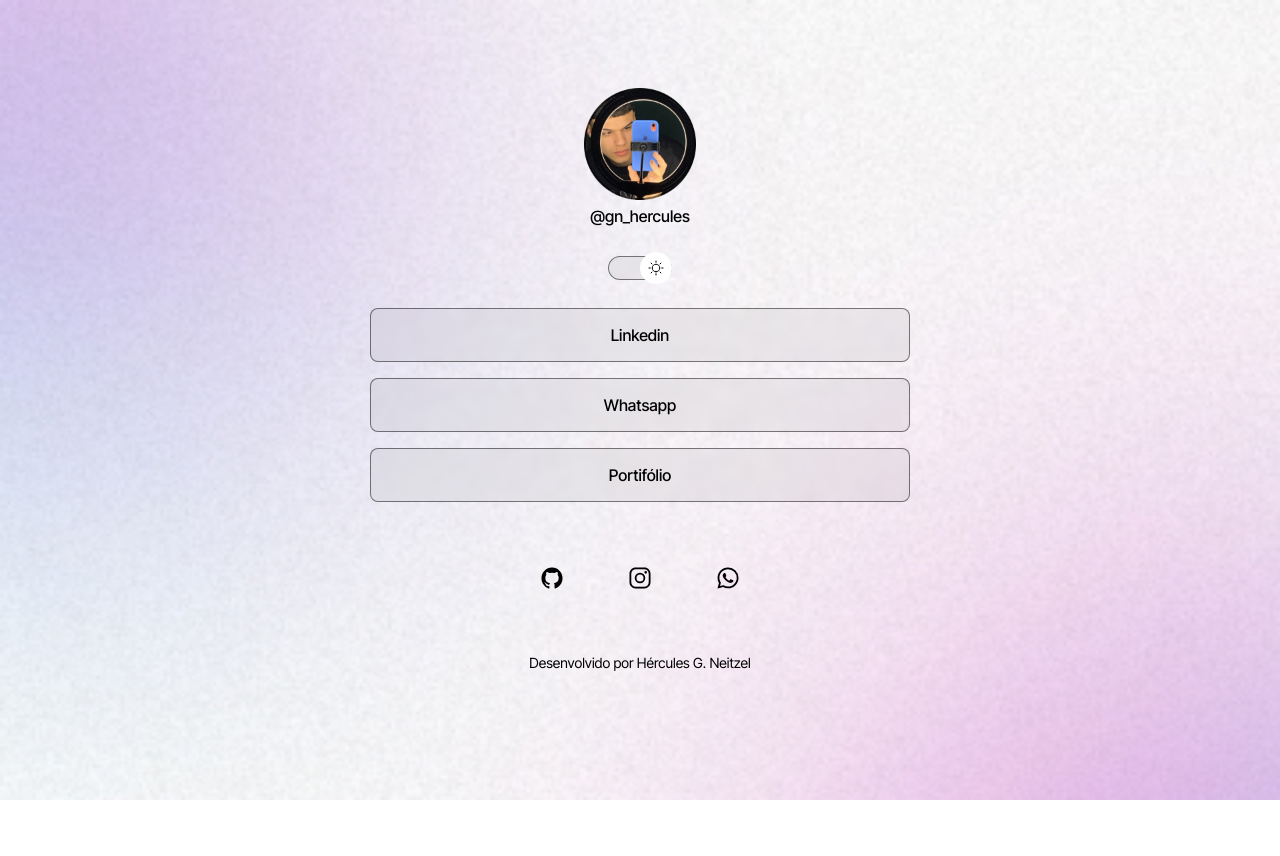
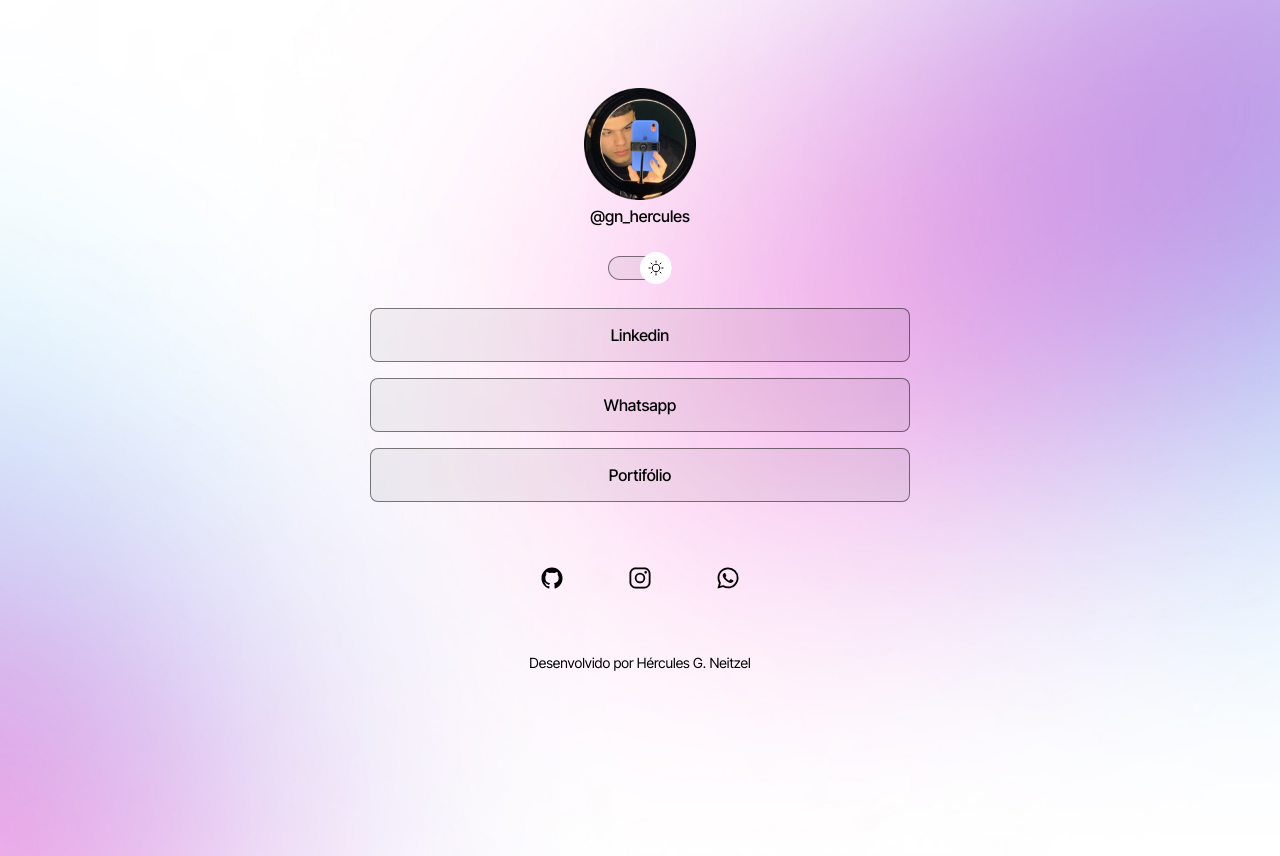
Before and after one commit to herculesneitzel/projeto, a plain HTML site: page index.html in a window 1280 px wide. Both pictures are taken after a click on the element 640 px from the left and 268 px from the top of the page. Before the commit the page ends 800 px from the top, so only its background shows below. Drawn offline with nearby package versions, Linux system fonts and the light colour scheme.

Commit message:
alterações para ajustar tamanho de dispositivos

```diff
--- a/style.css
+++ b/style.css
@@ -25,7 +25,8 @@
 }
 
 body{
-    background: var(--bg-url) no-repeat top center/cover
+    background: var(--bg-url) no-repeat top center/cover;
+    height: 100vh;
 }
 
 body * {
@@ -160,3 +161,13 @@ footer {
     text-align: center;
     font-size: 14px;
 }
+
+@media (min-width : 700px) {
+    :root {
+        --bg-url: url(./assets/bg-desktop.jpg);
+    }
+
+    .light {
+        --bg-url: url(./assets/bg-desktop-light.jpg);
+    }
+}
```
